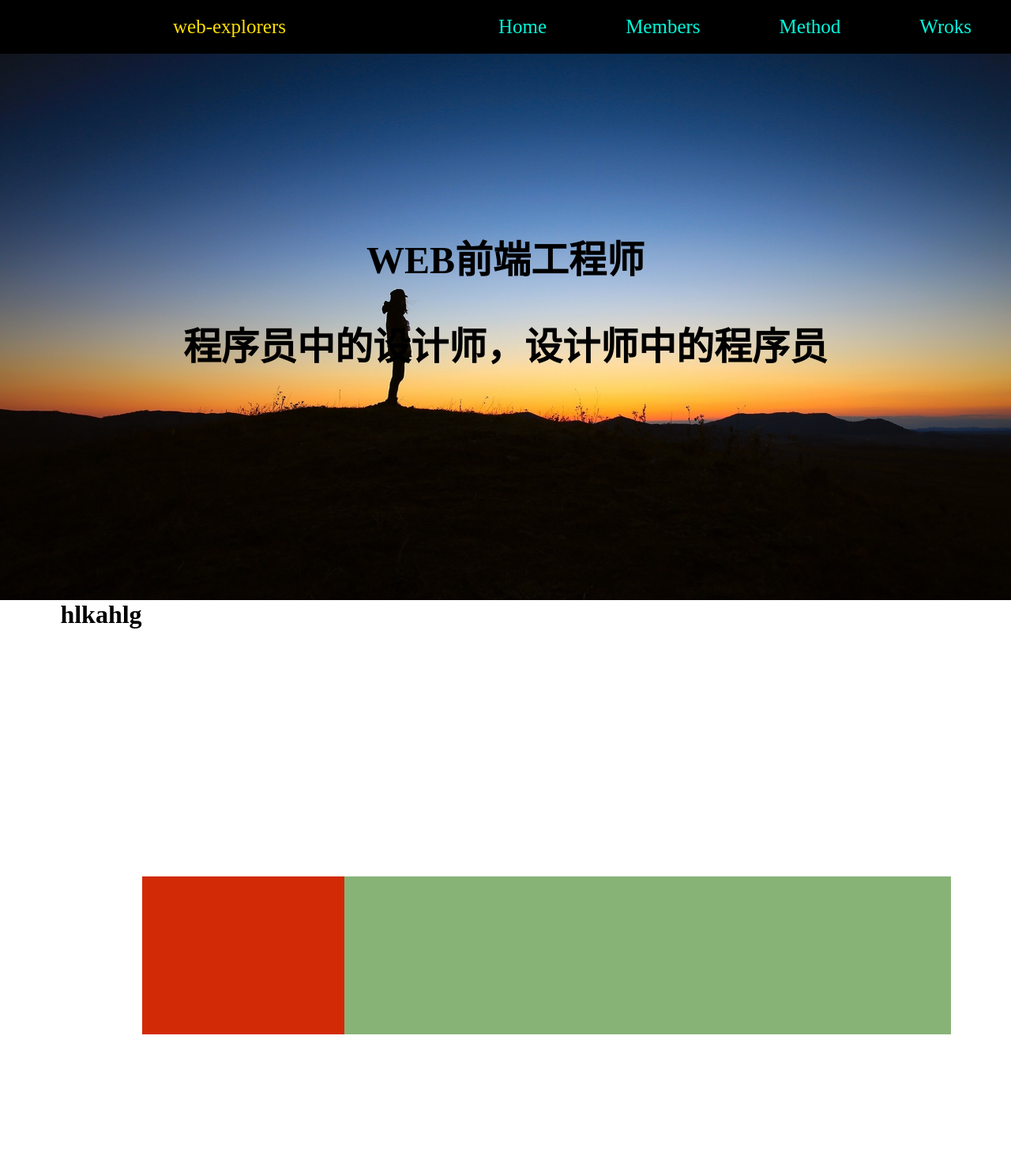
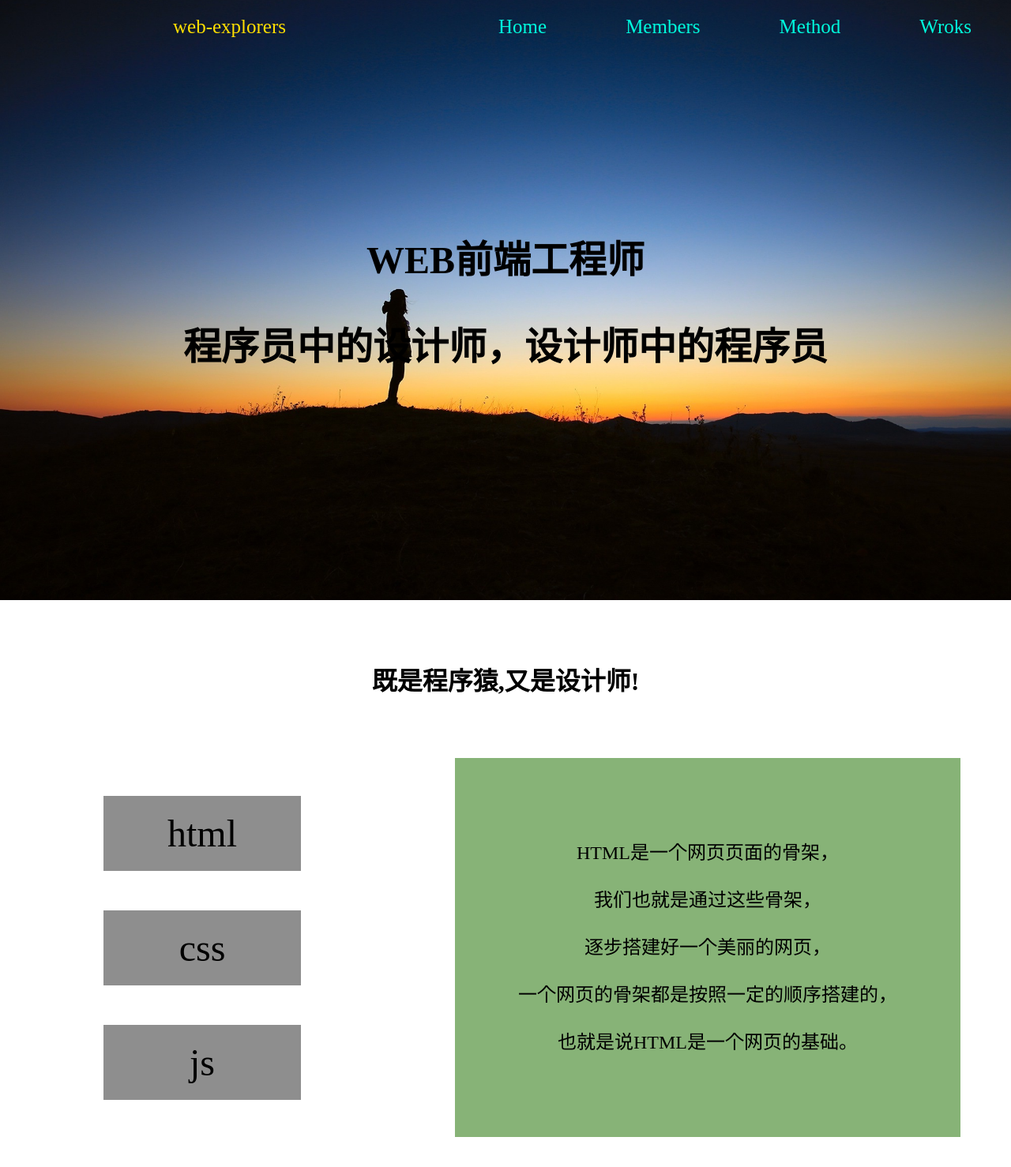
Before and after one commit to WangHuagang/web-explorer-, a plain HTML site: page web/index.html in a window 1280 px wide. Shown: the whole page at 79% size. After the commit the page ends 1440 px from the top, so only its background shows below. Drawn offline with Linux system fonts and the light colour scheme.

Commit message:
重新再来- -.

```diff
--- a/web/css/header.css
+++ b/web/css/header.css
@@ -1,30 +1,46 @@
 header {
   font-size: 1em;
+  position: relative;
+}
+/*背景图片固定*/
+.img-position {
   background-image: url(../img/one.jpg);
   background-position: center;
   background-attachment: fixed;
   background-repeat: no-repeat;
   background-size: cover;
   height: 95vh;
-  position: relative;
 }
 
 .title {
   font-family: 微软雅黑;
   text-align: center;
+  margin-top: 120px;
+  opacity: 0;
+  transition: all 1.2s;
+}
+
+/* 指定位置 增加 css 是 块出现动画*/
+
+header
+.the-animation {
+  opacity: 1;
+  margin: 0;
+}
+
+.wrap-out-wz {
+  position: relative;
+  height: 200px;
+  transition: all 1.2s;
+}
+
+
+.wrap-in-wz {
   position: absolute;
    left: 50%;
   top: 50%;
   transform: translate(-50%,-50%);
-  margin-top: 120px;
-  opacity: 0;
-  animation: Upside-down 0.8s forwards;
 }
-
-@keyframes Upside-down {
-  100% {margin-top: 0px; opacity: 1;}
-}
-
 
 .title
 h1 {
--- a/web/css/mainbody.css
+++ b/web/css/mainbody.css
@@ -1,7 +1,7 @@
 .mainbody {
-  height: 900px;
+  /*height: 100vh;*/
   display: flex;
-  justify-content: center;
+  justify-content: space-around;
   align-items: center;
 }
 
@@ -11,13 +11,48 @@ h1 {
 }
 
 .left {
-  background: rgb(210, 42, 7);
-  height: 200px;
-  width: 20%;
+  width: 30%;
 }
 
 .right {
   background:rgb(135, 179, 119);
-  height: 200px;
+  height: 60vh;
+  width: 50%;
+  position: relative;
+}
+
+.mainbody
+ul {
+  display: flex;
+  flex-direction: column;
+  justify-content: center;
+  align-items: center;
+}
+
+.mainbody
+ul
+li {
+  background: rgb(142, 142, 142);
+  margin: 25px 0;
+  list-style: none;
+  font-size: 3em;
   width: 60%;
+  padding: 20px 10px;
+  text-align: center;
+  transition: all 0.3s;
 }
+
+.mainbody
+ul
+li:hover {
+  box-shadow: 10px 10px 5px rgb(207, 207, 207);
+}
+
+.right
+p {
+  font-size: 1.5em;
+  line-height: 2.5em;
+  text-align: center;
+  display: block;
+  width: 80%;
+}
--- a/web/index.html
+++ b/web/index.html
@@ -12,7 +12,7 @@
   <title>Document</title>
 </head>
 <body>
-  <nav class="nav-wz nav-color">
+  <nav class="nav-wz ">
      <div class="wrap">
        <span class="icon" >&#xea0a</span>
        <span class="add " >web-explorers</span>
@@ -40,16 +40,45 @@
       <div class="clearfix"></div>
     </ul>
   </nav>
-  <header>
-    <div class="title hide">
+  <header class="img-position">
+    <div class="title  wrap-in-wz">
       <h1>WEB前端工程师</h1>
       <h1>程序员中的设计师，设计师中的程序员</h1>
     </div>
   </header>
+  <div class="wrap-out-wz">
+    <h1 class="wrap-in-wz ">既是程序猿,又是设计师!</h1>
+  </div>
   <div class="mainbody">
-    <h1>hlkahlg</h1>
-    <div class="left"> </div>
-    <div class="right"> </div>
-  </div>
+      <ul class="left">
+        <li>html</li>
+        <li>css</li>
+        <li>js</li>
+      </ul>
+    <div class="right">
+      <p class="wrap-in-wz">
+        HTML是一个网页页面的骨架，<br>
+        我们也就是通过这些骨架，<br>
+        逐步搭建好一个美丽的网页，<br>
+         一个网页的骨架都是按照一定的顺序搭建的，<br>
+         也就是说HTML是一个网页的基础。<br>
+      </p>
+    </div>
+    <div class="right">
+      <p class="wrap-in-wz">
+        CSS是一个网页的颜色，样子，表现形式，<br>
+        也就是说我们给一个页面的骨架身体搭建好了之 后，<br>
+        我们应该给她穿上衣服，画上妆容，这样自才能够美丽动人。<br>
+      </p>
+    </div>
+    <div class="right">
+      <p class="wrap-in-wz">
+        JAVASCRIPT是一个网页页面的行为，<br>
+        当一个网页有了美丽的脸蛋、衣服和身材，<br>
+        但是如果 她不会与你交流，你们之间没有交互互动，<br>
+        那么这个网页也就没有多大的吸引力，<br>
+        这时候就 需要用到JAVASCRIPT来为你的网页增添行为。<br>
+      </p>
+    </div>
 </body>
 </html>
--- a/web/js/nav.js
+++ b/web/js/nav.js
@@ -1,5 +1,6 @@
-// 手机端下拉菜单
+// - -.
 $(function(){
+  $(".title").addClass("the-animation");
   $(".icon").bind("click", function() {
     if ($(".nav-container").is(":visible")) {
       $(".nav-container").hide(800);
@@ -10,3 +11,55 @@ $(function(){
     }
   })
 })
+
+//动画 超级无敌长的js
+$(window).scroll(function () {
+  // 给大标题加动画
+  var clearNav = $(".nav-wz");
+  var theTitle = $(".wrap-out-wz h1");
+  var winTop = $(window).scrollTop();
+  console.log(winTop);
+
+  if (winTop > 70) {
+    clearNav.addClass("nav-color");
+
+  }
+  else {
+    clearNav.removeClass("nav-color");
+  }
+  if (winTop  > 200) {
+    theTitle.css({
+      "opacity" : "1"
+  });
+  }
+})
+
+
+// meanbody 的 js
+$(function () {
+    var html = $(".left li:eq(0)");
+    var css = $(".left li:eq(1)");
+    var js = $(".left li:eq(2)");
+    var htmlBox = $(".right:eq(0)");
+    var cssBox = $(".right:eq(1)");
+    var jsBox = $(".right:eq(2)");
+    cssBox.hide();
+    jsBox.hide();
+    css.click(function () {
+      htmlBox.hide();
+      jsBox.hide();
+      cssBox.fadeIn(800);
+    })
+    html.click(function () {
+      cssBox.hide();
+      jsBox.hide();
+      htmlBox.fadeIn(1200);
+    })
+    js.click(function () {
+      cssBox.hide();
+      htmlBox.hide();
+      jsBox.fadeIn(800);
+    })
+})
+
+var addAnimation = $()
```
Also changed, not shown: web/members.html (+1 -1 lines), web/method.html (+1 -1 lines), web/works.html (+1 -1 lines).
